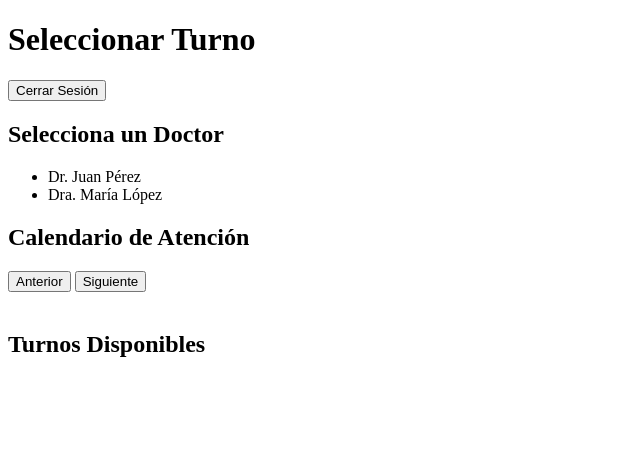
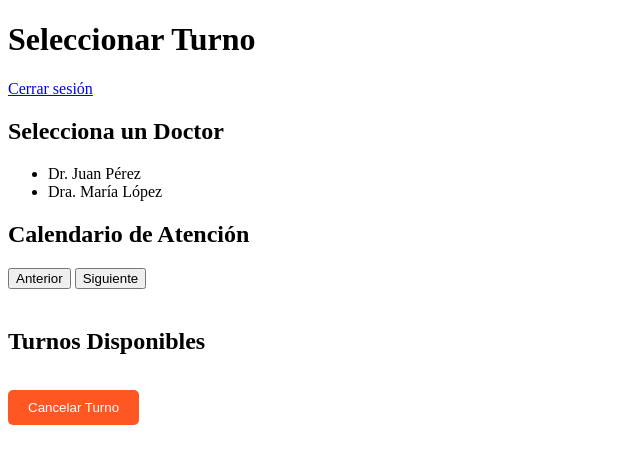
Before and after one commit to callejero666/programacion4-losalfa, a Flask app: template consultorio/app/templates/patient_dashboard.html in a window 1280 px wide. Shown: the top 464 px of the page, without its empty margins (0-640 px from the left). Run offline with Flask 2, Linux system fonts and the light colour scheme; the template is opened without the code that fills it, so the values that code supplies are empty.

Commit message:
modified:   consultorio/app/static/css/patient_dashboard.css 	modified:   consultorio/app/static/js/patient_dashboard.js 	modified:   consultorio/app/templates/patient_dashboard.html

```diff
--- a/consultorio/app/static/css/patient_dashboard.css
+++ b/consultorio/app/static/css/patient_dashboard.css
@@ -73,3 +71,17 @@
 #dias-atencion div:hover {
     background-color: #e1f5fe;
 }
+
+#cancelar-turno-btn {
+    margin-top: 15px;
+    padding: 10px 20px;
+    background-color: #FF5722; /* Naranja */
+    color: white;
+    border: none;
+    border-radius: 5px;
+    cursor: pointer;
+}
+
+#cancelar-turno-btn:hover {
+    background-color: #D84315;
+}
--- a/consultorio/app/static/js/patient_dashboard.js
+++ b/consultorio/app/static/js/patient_dashboard.js
@@ -1,23 +1,36 @@
 document.addEventListener("DOMContentLoaded", function() {
     let medicoSeleccionado = null;
     let turnoSeleccionado = null;
-    let fechaActual = new Date(); // Fecha actual para iniciar el calendario
-    let fechaSeleccionada = null; // Para guardar la fecha seleccionada
-    let turnosOcupados = []; // Array para almacenar los turnos ocupados (ya seleccionados)
-    let pacienteHaSeleccionadoTurno = false; // Variable para controlar si el paciente ya ha seleccionado un turno
+    let pacienteId = 123; // Id del paciente, simulado
+    let pacienteHaSeleccionadoTurno = false;
+    let fechaActual = new Date();
 
-    // Simulación de médicos y turnos
+    // Simulaciones de datos
     const doctores = [
         { id: 1, nombre: 'Dr. Juan Pérez', horarioTrabajo: ['09:00-12:00', '14:00-18:00'] },
         { id: 2, nombre: 'Dra. María López', horarioTrabajo: ['08:00-12:00', '13:00-17:00'] }
     ];
 
     const horariosDisponibles = [
-        { doctorId: 1, dia: '2025-01-25', turnos: ['09:00', '09:25', '09:50', '10:15', '10:40'] },
-        { doctorId: 2, dia: '2025-01-26', turnos: ['08:00', '08:25', '08:50', '09:15', '09:40'] }
+        { doctorId: 1, dia: '2025-01-25', turnos: ['09:00', '09:30', '10:00', '10:30'] },
+        { doctorId: 2, dia: '2025-01-26', turnos: ['08:00', '08:30', '09:00', '09:30'] },
+        { doctorId: 1, dia: '2025-02-05', turnos: ['09:00', '09:30', '10:00', '10:30'] },
+        { doctorId: 2, dia: '2025-02-15', turnos: ['08:00', '08:30', '09:00', '09:30'] },
+        { doctorId: 1, dia: '2025-03-10', turnos: ['09:00', '09:30', '10:00', '10:30'] }
     ];
 
+    // Elementos del DOM
     const listaDoctores = document.getElementById('lista-doctores');
+    const calendario = document.getElementById('calendario');
+    const detallesTurno = document.getElementById('detalles-turno');
+    const turnosDisponiblesDiv = document.getElementById('turnos-disponibles');
+    const mesTitulo = document.getElementById('mes-titulo');
+    const cancelarTurnoBtn = document.getElementById('cancelar-turno-btn');
+    const diasAtencion = document.getElementById('dias-atencion');
+    const btnAnteriorMes = document.getElementById('btn-anterior-mes');
+    const btnSiguienteMes = document.getElementById('btn-siguiente-mes');
+
+    // Mostramos los doctores
     doctores.forEach(doctor => {
         const li = document.createElement('li');
         li.textContent = doctor.nombre;
@@ -25,159 +38,142 @@ document.addEventListener("DOMContentLoaded", function() {
         listaDoctores.appendChild(li);
     });
 
+    // Función para mostrar el calendario de un mes
+    function mostrarCalendario(mes, año) {
+        // Limpiamos el calendario y el título
+        diasAtencion.innerHTML = '';
+        mesTitulo.textContent = `${mes + 1} - ${año}`;
+
+        // Obtener primer día del mes
+        let primerDia = new Date(año, mes, 1);
+        let ultimoDia = new Date(año, mes + 1, 0);
+
+        // Crear los días en cuadrícula
+        for (let i = 0; i < primerDia.getDay(); i++) {
+            const espacioVacio = document.createElement('div');
+            diasAtencion.appendChild(espacioVacio);
+        }
+
+        for (let dia = 1; dia <= ultimoDia.getDate(); dia++) {
+            const divDia = document.createElement('div');
+            const fecha = new Date(año, mes, dia);
+            divDia.textContent = dia;
+            divDia.classList.add('dia');
+
+            // Marcar los días de atención
+            const diaDisponible = horariosDisponibles.find(d => new Date(d.dia).toLocaleDateString() === fecha.toLocaleDateString() && d.doctorId === medicoSeleccionado.id);
+            if (diaDisponible) {
+                divDia.classList.add('disponible');
+                divDia.addEventListener('click', () => mostrarTurnos(diaDisponible));
+            }
+
+            diasAtencion.appendChild(divDia);
+        }
+    }
+
+    // Función para seleccionar un doctor
     function seleccionarDoctor(doctor) {
         if (pacienteHaSeleccionadoTurno) {
-            alert('Ya has seleccionado un turno con otro doctor. No puedes seleccionar más de uno.');
+            alert('Ya has seleccionado un turno. No puedes seleccionar más.');
             return;
         }
 
         medicoSeleccionado = doctor;
-        document.getElementById('calendario').classList.remove('hidden');
-        mostrarCalendario();
+        calendario.classList.remove('hidden');
+
+        // Mostrar el calendario del mes actual
+        mostrarCalendario(fechaActual.getMonth(), fechaActual.getFullYear());
     }
 
-    function mostrarCalendario() {
-        const diasAtencion = document.getElementById('dias-atencion');
-        const mesTitulo = document.getElementById('mes-titulo');
-        diasAtencion.innerHTML = '';
-
-        const diasDisponibles = horariosDisponibles.filter(h => h.doctorId === medicoSeleccionado.id);
-        const diasDelMes = obtenerDiasDelMes(fechaActual);
-
-        mesTitulo.textContent = `${fechaActual.toLocaleString('es', { month: 'long' })} ${fechaActual.getFullYear()}`;
-
-        diasDelMes.forEach((dia, index) => {
-            const divDia = document.createElement('div');
-            divDia.textContent = dia.getDate();
-
-            // Verificar si el día está disponible
-            const fechaFormateada = dia.toISOString().split('T')[0]; // YYYY-MM-DD
-            const turnoDisponible = diasDisponibles.some(h => h.dia === fechaFormateada);
-
-            if (turnoDisponible && !turnosOcupados.includes(fechaFormateada)) {
-                divDia.classList.add('disponible');
-                divDia.addEventListener('click', () => mostrarTurnos(dia));
-            } else {
-                divDia.classList.add('desactivado');
-            }
-
-            // Asegurarse de que los días de la semana estén correctos (mostrar el calendario en formato adecuado)
-            if (index < fechaActual.getDay()) {
-                divDia.classList.add('desactivado');
-            }
-
-            diasAtencion.appendChild(divDia);
-        });
-    }
-
-    function obtenerDiasDelMes(fecha) {
-        const dias = [];
-        const primeroDelMes = new Date(fecha.getFullYear(), fecha.getMonth(), 1);
-        const ultimoDelMes = new Date(fecha.getFullYear(), fecha.getMonth() + 1, 0);
-
-        for (let dia = primeroDelMes; dia <= ultimoDelMes; dia.setDate(dia.getDate() + 1)) {
-            dias.push(new Date(dia));
-        }
-
-        return dias;
-    }
-
+    // Función para mostrar los turnos disponibles de un día
     function mostrarTurnos(dia) {
         if (pacienteHaSeleccionadoTurno) {
             alert('Ya has seleccionado un turno. No puedes seleccionar más.');
             return;
         }
 
-        fechaSeleccionada = dia;
-        const detallesTurno = document.getElementById('detalles-turno');
-        const turnosDisponibles = horariosDisponibles.filter(h => h.dia === dia.toISOString().split('T')[0]);
-
-        const turnos = turnosDisponibles[0] ? turnosDisponibles[0].turnos : [];
-        const franjaHoraria = medicoSeleccionado.horarioTrabajo.join(' / ');
-
-        document.getElementById('franja-horaria').textContent = `Franja Horaria: ${franjaHoraria}`;
-        document.getElementById('turnos-disponibles').innerHTML = '';
-
-        turnos.forEach(turno => {
+        // Mostramos los turnos disponibles
+        turnosDisponiblesDiv.innerHTML = '';
+        dia.turnos.forEach(turno => {
             const li = document.createElement('li');
             li.textContent = turno;
-
-            // Comprobar si el turno ya ha sido ocupado
-            if (turnosOcupados.includes(turno)) {
-                li.classList.add('ocupado');
-            } else {
-                li.classList.add('disponible');
-            }
-
-            li.addEventListener('click', () => seleccionarTurno(turno));
-            document.getElementById('turnos-disponibles').appendChild(li);
+            li.classList.add('turno-disponible');
+            li.addEventListener('click', () => seleccionarTurno(dia.dia, turno, li));
+            turnosDisponiblesDiv.appendChild(li);
         });
 
         detallesTurno.classList.remove('hidden');
     }
 
-    function seleccionarTurno(turno) {
-        // Si el turno ya está ocupado, no permitir seleccionar
-        if (turnosOcupados.includes(turno)) {
-            alert('Este turno ya ha sido seleccionado.');
+    // Función para seleccionar un turno
+    function seleccionarTurno(dia, turno, liElemento) {
+        if (pacienteHaSeleccionadoTurno) {
+            alert('Ya has seleccionado un turno. No puedes seleccionar más.');
             return;
         }
 
-        // Marcar el turno como ocupado
-        turnosOcupados.push(turno);
+        turnoSeleccionado = { dia: dia, turno: turno };
+        pacienteHaSeleccionadoTurno = true;
 
-        // Marcar la fecha como ocupada (para que no se pueda seleccionar otro turno en la misma fecha)
-        const fechaFormateada = fechaSeleccionada.toISOString().split('T')[0]; // YYYY-MM-DD
-        turnosOcupados.push(fechaFormateada);
+        // Cambiar el color del turno seleccionado a rojo
+        liElemento.classList.remove('turno-disponible');
+        liElemento.classList.add('turno-seleccionado');
 
-        // Cambiar el color del turno a rojo (seleccionado)
-        const turnosList = document.querySelectorAll('#turnos-disponibles li');
-        turnosList.forEach(li => {
-            if (li.textContent === turno) {
-                li.classList.remove('disponible');
-                li.classList.add('ocupado');
-            }
+        alert(`Has seleccionado el turno para el ${new Date(dia).toLocaleDateString()} a las ${turno}.`);
+
+        // Mostrar detalles del turno
+        document.getElementById('detalle-turno-seleccionado').textContent =
+            `Turno confirmado: ${new Date(dia).toLocaleDateString()} a las ${turno}`;
+
+        // Ocultar el calendario y mostrar los detalles del turno
+        detallesTurno.classList.add('hidden');
+        document.getElementById('turno-confirmado').classList.remove('hidden');
+    }
+
+    // Función para cancelar el turno
+    cancelarTurnoBtn.addEventListener('click', () => {
+        if (!pacienteHaSeleccionadoTurno) {
+            alert('No tienes un turno seleccionado para cancelar.');
+            return;
+        }
+
+        // Cancelamos el turno seleccionado
+        turnoSeleccionado = null;
+        pacienteHaSeleccionadoTurno = false;
+
+        alert('Tu turno ha sido cancelado.');
+
+        // Restablecer el color del turno a verde (disponible)
+        const turnosSeleccionados = document.querySelectorAll('.turno-seleccionado');
+        turnosSeleccionados.forEach(turno => {
+            turno.classList.remove('turno-seleccionado');
+            turno.classList.add('turno-disponible');
         });
 
-        // Desactivar todos los otros turnos para esa fecha
-        const turnosDia = document.querySelectorAll(`#turnos-disponibles li`);
-        turnosDia.forEach(turnoItem => {
-            if (turnoItem.textContent !== turno) {
-                turnoItem.classList.add('desactivado');
-            }
-        });
-
-        // Desactivar toda la franja horaria
-        const diasDisponibles = document.querySelectorAll('.disponible');
-        diasDisponibles.forEach(dia => {
-            dia.classList.add('desactivado');
-        });
-
-        // Marcar que el paciente ha seleccionado un turno
-        pacienteHaSeleccionadoTurno = true;
-
-        // Confirmar el turno
-        alert(`Turno confirmado para ${medicoSeleccionado.nombre} el ${fechaSeleccionada.toLocaleDateString()} a las ${turno}`);
-
-        // Ocultar el cuadro de los turnos
-        document.getElementById('detalles-turno').classList.add('hidden');
-    }
-
-    // Funciones para navegar entre meses
-    document.getElementById('prev-month').addEventListener('click', () => {
-        fechaActual.setMonth(fechaActual.getMonth() - 1);
-        mostrarCalendario();
+        // Ocultar el turno confirmado y permitir la selección de un nuevo turno
+        document.getElementById('turno-confirmado').classList.add('hidden');
+        detallesTurno.classList.remove('hidden');
     });
 
-    document.getElementById('next-month').addEventListener('click', () => {
-        fechaActual.setMonth(fechaActual.getMonth() + 1);
-        mostrarCalendario();
+    // Funciones para cambiar de mes
+    btnAnteriorMes.addEventListener('click', () => {
+        if (fechaActual.getMonth() > 0) {
+            fechaActual.setMonth(fechaActual.getMonth() - 1);
+        } else {
+            fechaActual.setMonth(11);
+            fechaActual.setFullYear(fechaActual.getFullYear() - 1);
+        }
+        mostrarCalendario(fechaActual.getMonth(), fechaActual.getFullYear());
     });
 
-    // Función para cerrar sesión
-    document.getElementById('logout-btn').addEventListener('click', () => {
-        // Aquí puedes eliminar las credenciales de sesión o realizar la lógica correspondiente
-        localStorage.removeItem('token');
-        window.location.href = '/login'; // Redirige a la página de inicio de sesión
+    btnSiguienteMes.addEventListener('click', () => {
+        if (fechaActual.getMonth() < 11) {
+            fechaActual.setMonth(fechaActual.getMonth() + 1);
+        } else {
+            fechaActual.setMonth(0);
+            fechaActual.setFullYear(fechaActual.getFullYear() + 1);
+        }
+        mostrarCalendario(fechaActual.getMonth(), fechaActual.getFullYear());
     });
+
 });
--- a/consultorio/app/templates/patient_dashboard.html
+++ b/consultorio/app/templates/patient_dashboard.html
@@ -10,8 +10,8 @@
     <div class="container">
         <h1>Seleccionar Turno</h1>
 
-        <!-- Botón de cerrar sesión -->
-        <button id="logout-btn">Cerrar Sesión</button>
+        <!-- Barra de navegación o enlace de salida -->
+        <a href="{{ url_for('logout') }}">Cerrar sesión</a>
 
         <!-- Selección del médico -->
         <section id="doctores">
@@ -35,6 +35,9 @@
             <h2>Turnos Disponibles</h2>
             <p id="franja-horaria"></p>
             <ul id="turnos-disponibles"></ul>
+
+                <!-- Botón para cancelar el turno -->
+            <button id="cancelar-turno-btn" class="hidden">Cancelar Turno</button>
         </section>
     </div>
 
```
Also changed, not shown: other parts of consultorio/app/static/css/patient_dashboard.css (+12 -14 lines).
